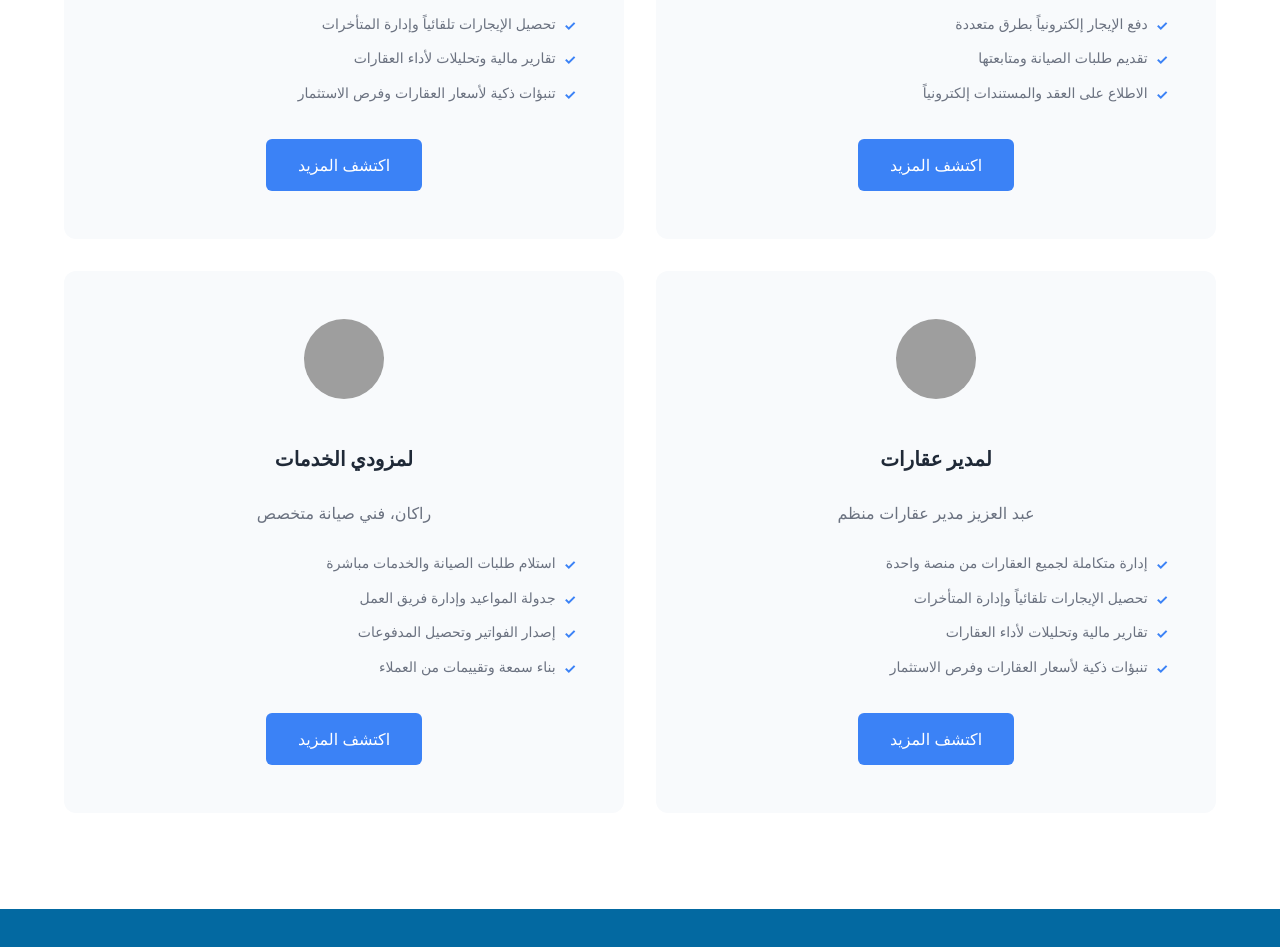
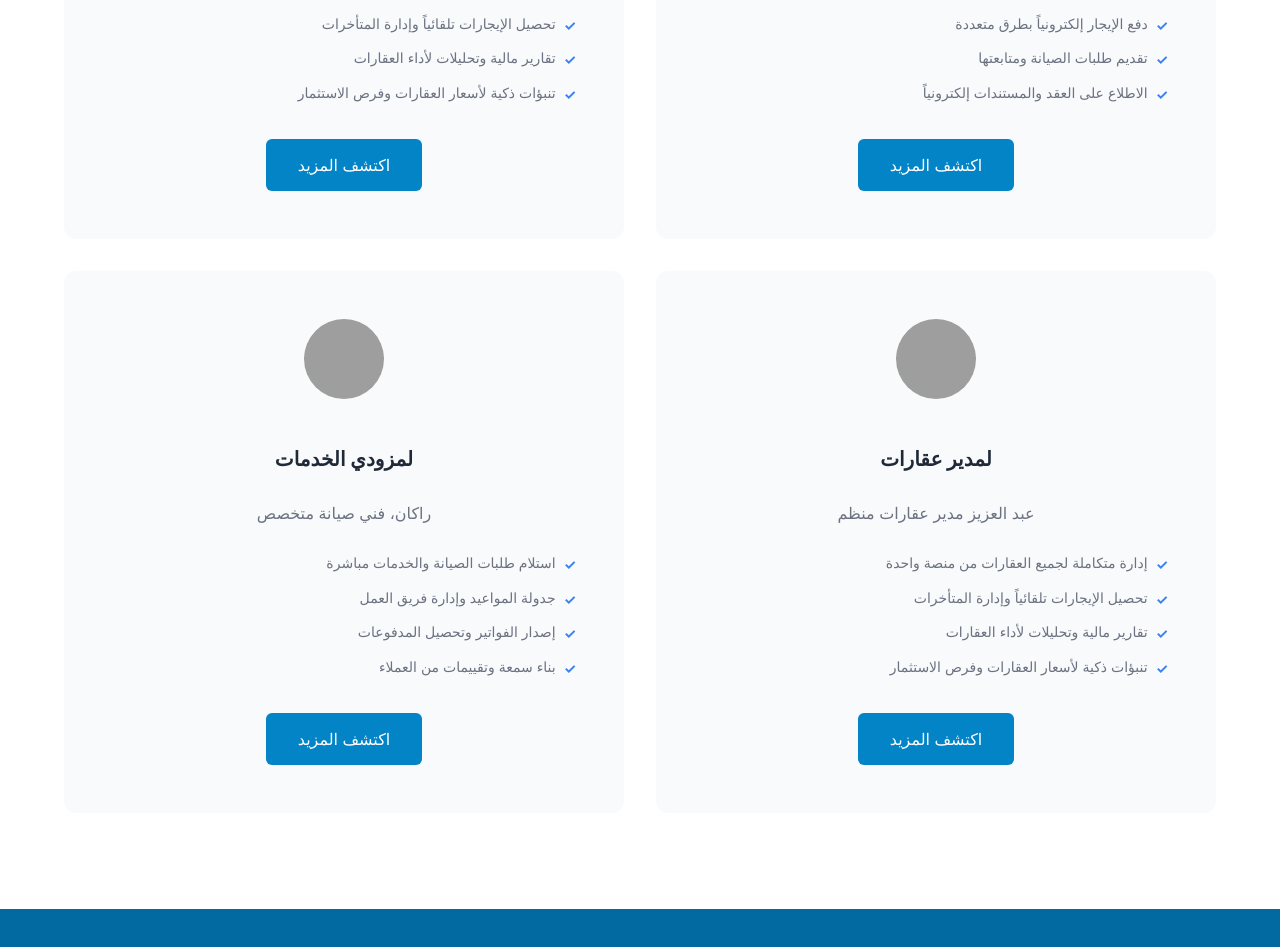
Before and after one commit to yaraabdullah/AmlakTech-Website, a Next.js app: page / in a window 1280 px wide. Shown: the part 3200-4147 px from the top of the page. Built offline with nearby package versions, Linux system fonts and the light colour scheme; grey boxes are pictures that could not be loaded.

Commit message:
update the color of the button

```diff
--- a/styles/CustomSolutionsSection.module.css
+++ b/styles/CustomSolutionsSection.module.css
@@ -120,13 +120,13 @@
 }
 
 .discoverButton {
-  background: #3b82f6;
+  background: var(--color-primary);
   color: white;
   border: none;
   padding: var(--spacing-md) var(--spacing-xl);
   border-radius: var(--border-radius-md);
   font-size: var(--font-size-base);
-  font-weight: var(--font-weight-medium);
+  font-weight: var(--font-weight-normal);
   cursor: pointer;
   transition: background-color 0.3s ease;
   font-family: var(--font-family-primary);
```
